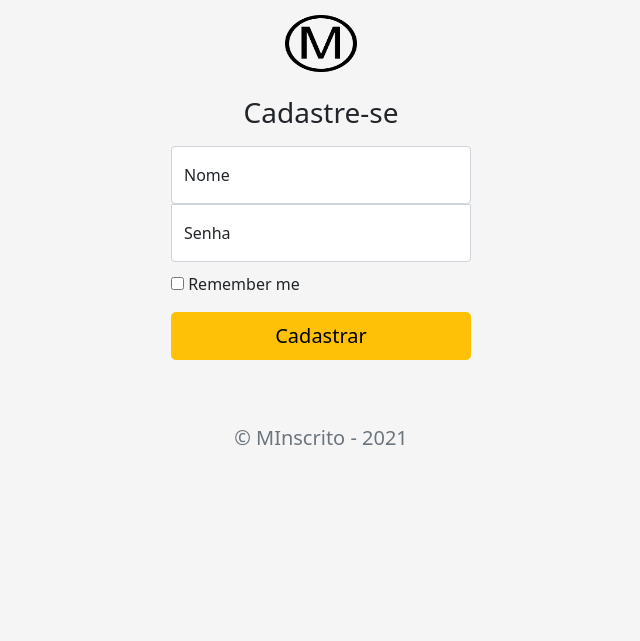
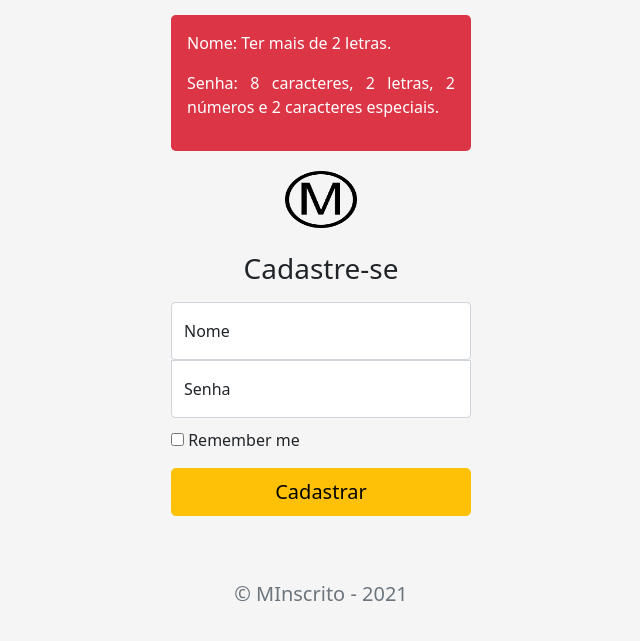
Before and after one commit to marcilio-freitas27/isud-php-sqlite3, a PHP site: page /index.php?pagina=cadastrar in a window 1280 px wide. Shown: the part 82-723 px from the top of the page, without its empty margins (319-959 px from the left). Run offline with PHP 8.4, Linux system fonts and the light colour scheme; some libraries are stand-ins or nearby versions.

Commit message:
Conexão ao banco por instância de objeto e informações sobre cadastro do usuário.

```diff
--- a/database/list.php
+++ b/database/list.php
@@ -2,9 +2,11 @@
 <link rel="stylesheet" href="\css\style.css">
 <?php
 
+include "database/Mydb.php";
+
+$pdo = new Mydb;
 $sql = "SELECT * FROM usuarios";
-$pdo = new PDO("sqlite:F:\workspace\isud-php+sqlite3\database\database.sqlite3");
-$prepare =  $pdo->query($sql);
+$prepare =  $pdo->__construct()->query($sql);
 
 echo "<h1 class='h1'>Usuarios</h1>";
 sendMessage();
--- a/services/ValidaVariaveis.php
+++ b/services/ValidaVariaveis.php
@@ -49,5 +49,4 @@ function validaSenhaCarcateres($senha){
         return true;
     }
 
-
 }
--- a/views/cadastrar.php
+++ b/views/cadastrar.php
@@ -2,7 +2,13 @@
 
 <div class="flex-body">
   <main class="form-signin container">
-    <form class="" action="?funcao=inserir" method="POST" role="form">
+    <div style="text-align: justify;">
+      <div class="h-100 p-3 text-white btn-danger rounded-3">
+        <p>Nome: Ter mais de 2 letras.</p>
+        <p>Senha: 8 caracteres, 2 letras, 2 números e 2 caracteres especiais. </p>
+      </div>
+    </div>
+    <form style="padding-top: 20px;" action="?funcao=inserir" method="POST" role="form">
       <div style="text-align: center;"><img class="mb-4" src="img/m-logo.png" alt="" width="72" height="57"></div>
       <h1 style="text-align: center;" class="h3 mb-3 fw-normal">Cadastre-se</h1>
 
```
Also changed, not shown: database/dados.php (+4 -3 lines), database/process_update.php (+5 -4 lines), database/database.sqlite3.
